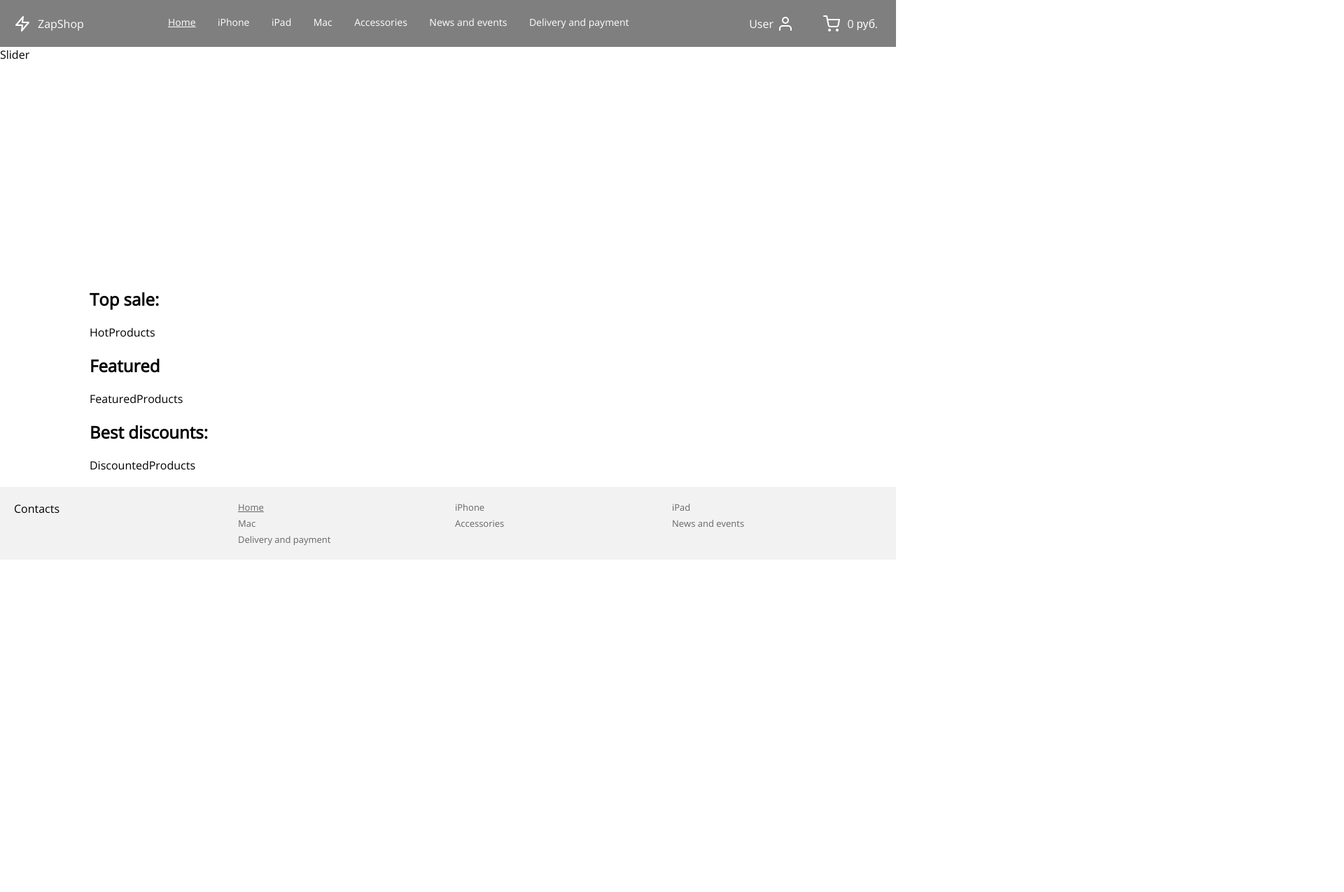
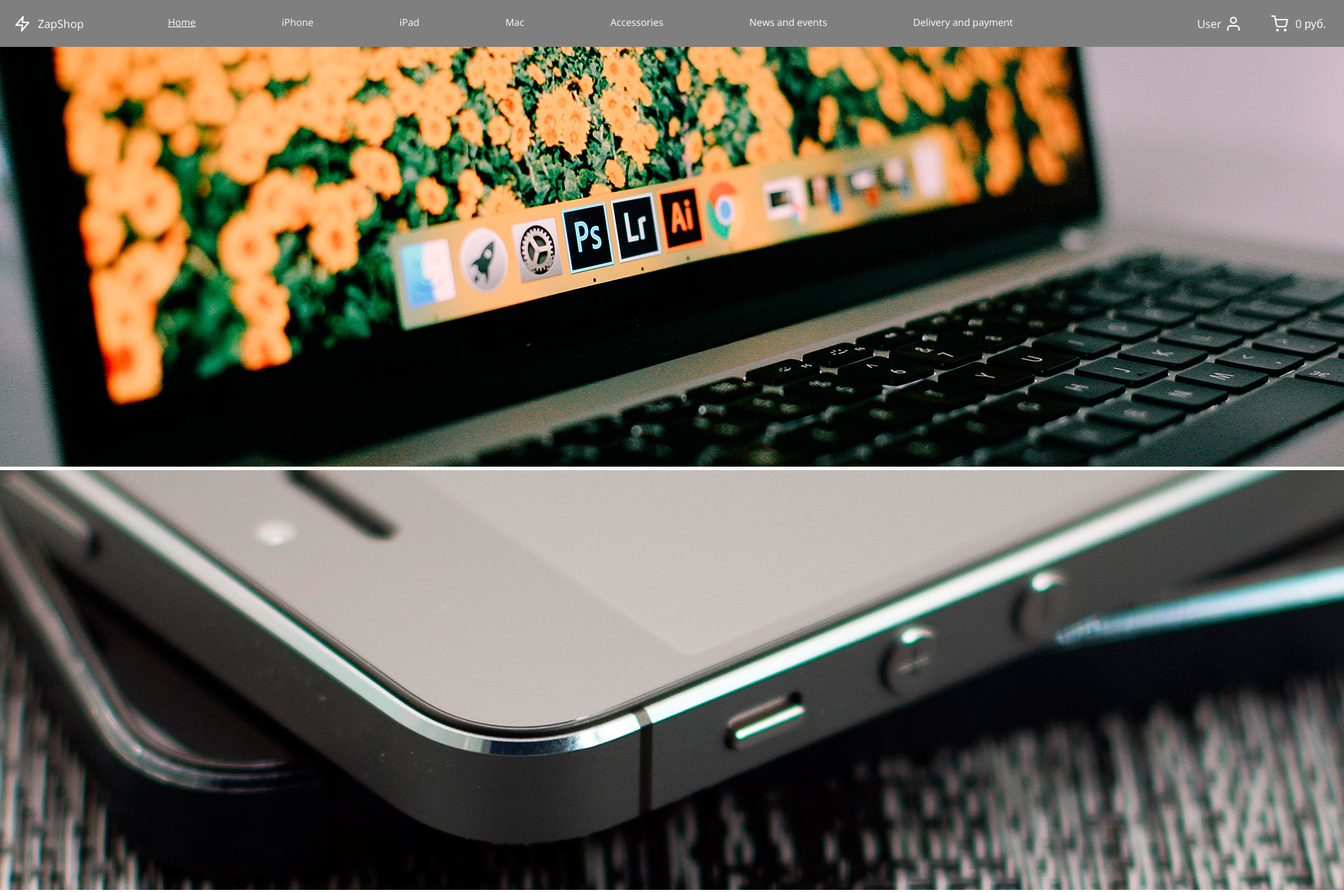
Before and after one commit to Arden488/react-shop, a React (Create React App) app: page / in a window 1280 px wide. Shown: the top 1275 px of the page at 70% size, 1920 px wide, since content can reach past the window. Before the commit the page ends 800 px from the top, so only its background shows below. Built offline with nearby package versions, Linux system fonts and the light colour scheme.

Commit message:
Add main slider basic layout

```diff
--- a/src/components/Slider/index.tsx
+++ b/src/components/Slider/index.tsx
@@ -3,8 +3,10 @@ import * as React from 'react';
 import './styles.css';
 
 const Slider = () => (
-  <div>
-    Slider
+  <div className="main-slider">
+    <img className="main-slider__item main-slider__item_active" src="img/slide3.jpg" alt="" />
+    <img className="main-slider__item" src="img/slide2.jpg" alt="" />
+    <img className="main-slider__item" src="img/slide1.jpg" alt="" />
   </div>
 );
 
```
